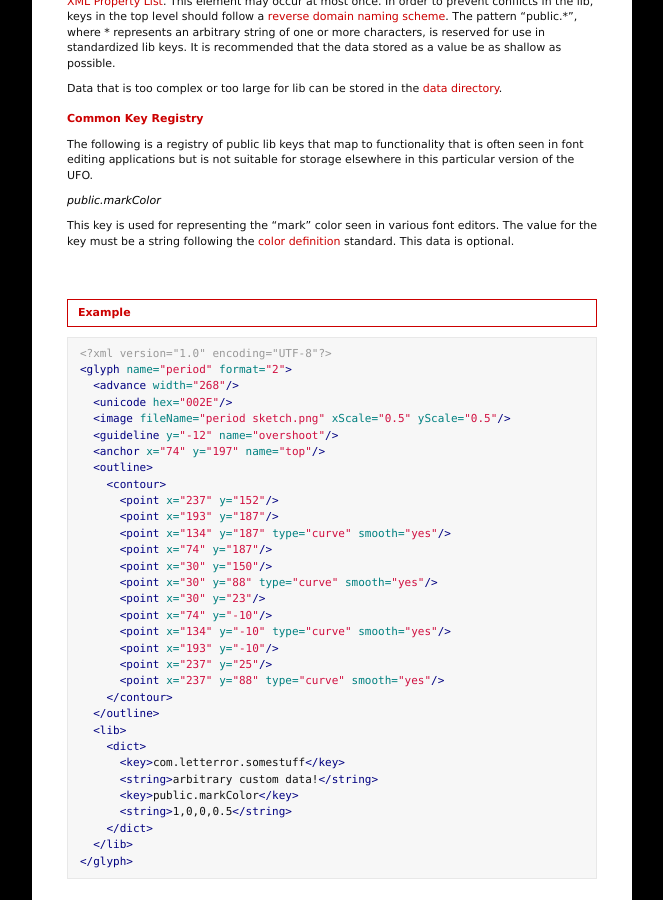
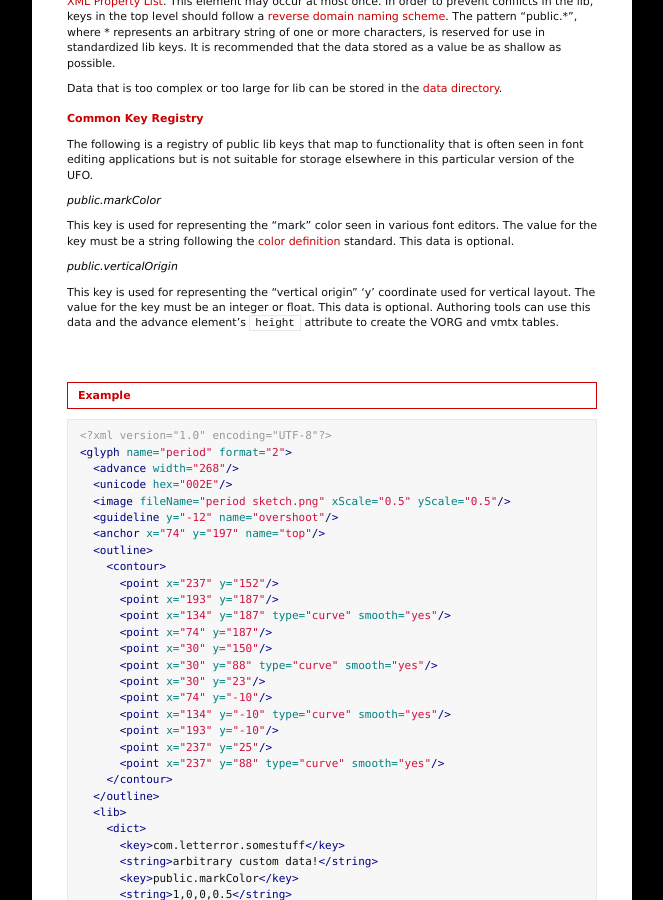
Before and after one commit to unified-font-object/ufo-spec, a Jekyll site: the page built from versions/ufo3/glyphs/glif.md, in a window 1280 px wide and 900 px high, scrolled down 7855 px. Shown: the whole window, without its empty margins (218-881 px from the left). Built offline with Jekyll 4.4.1, drawn with Linux system fonts in a browser that asks for light colours.

Commit message:
Add public.verticalOrigin to Commmon Key Registry

````diff
--- a/versions/ufo3/glyphs/glif.md
+++ b/versions/ufo3/glyphs/glif.md
@@ -315,6 +315,10 @@ The following is a registry of public lib keys that map to functionality that is
 
 This key is used for representing the "mark" color seen in various font editors. The value for the key must be a string following the [color definition] standard. This data is optional.
 
+##### public.verticalOrigin
+
+This key is used for representing the "vertical origin" 'y' coordinate used for vertical layout. The value for the key must be an integer or float. This data is optional. Authoring tools can use this data and the advance element's `height` attribute to create the VORG and vmtx tables.
+
 ### Example
 
 ```xml
````
